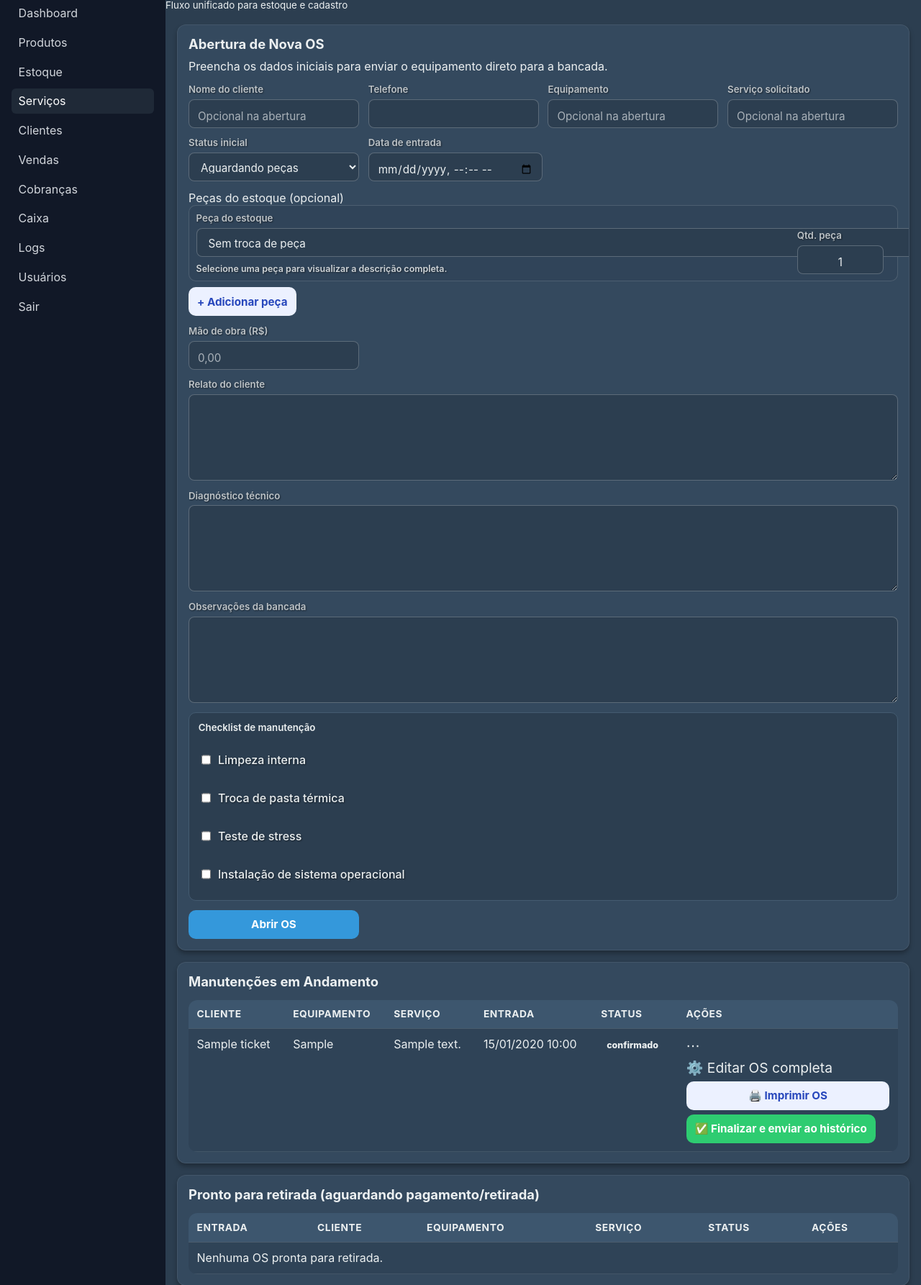
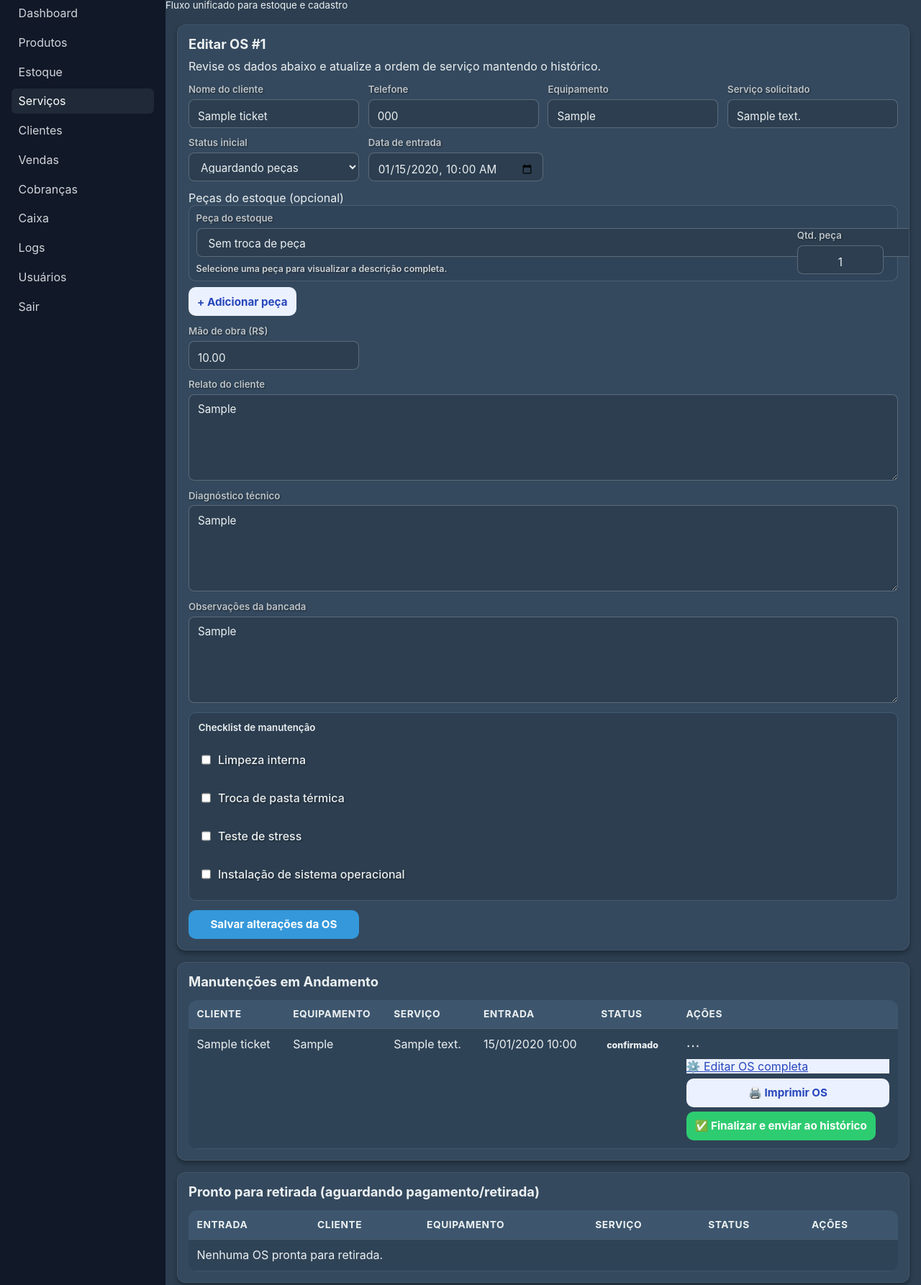
Before and after one commit to FelipeWelter/lojaWeb, a Flask app: page /servicos?edit_ticket_id=1 in a window 1280 px wide, after a click that opens the changed part. Shown: the part 64-1850 px from the top of the page at 72% size. Run offline with Flask 3, Linux system fonts and the light colour scheme; the visitor is signed in with stand-in values (Sample User, id 1); tables that the repository leaves empty hold one stand-in row (values such as "Sample post").

Commit message:
Refatora edição de OS para reutilizar formulário de abertura

```diff
--- a/app.py
+++ b/app.py
@@ -2499,6 +2499,16 @@ def servicos():
 
     unified_completed_history.sort(key=lambda item: item.get('date') or datetime.min, reverse=True)
 
+    edit_ticket = None
+    edit_ticket_id_raw = (request.args.get('edit_ticket_id') or '').strip()
+    if edit_ticket_id_raw:
+        try:
+            edit_ticket_id = int(edit_ticket_id_raw)
+        except ValueError:
+            edit_ticket_id = None
+        if edit_ticket_id:
+            edit_ticket = next((ticket for ticket in maintenance_tickets if ticket.id == edit_ticket_id), None)
+
     clients = Client.query.order_by(Client.name.asc()).all()
     products = Product.query.order_by(Product.name.asc()).all()
     return render_template(
@@ -2514,6 +2524,7 @@ def servicos():
         maintenance_parts_map=maintenance_parts_map,
         maintenance_checklist_map=maintenance_checklist_map,
         maintenance_service_map=maintenance_service_map,
+        edit_ticket=edit_ticket,
         unified_completed_history=unified_completed_history,
         clients=clients,
         products=products,
@@ -2556,7 +2567,7 @@ def atualizar_manutencao(ticket_id: int):
         ticket.technical_diagnosis = (request.form.get('maintenance_technical_diagnosis') or '').strip() or None
         ticket.observations = (request.form.get('maintenance_observations') or '').strip() or None
 
-        status = _normalize_maintenance_status(request.form.get('status') or ticket.status)
+        status = _normalize_maintenance_status(request.form.get('maintenance_status') or request.form.get('status') or ticket.status)
 
         labor_cost_raw = (request.form.get('maintenance_labor_cost') or '0').strip()
         try:
@@ -2578,6 +2589,14 @@ def atualizar_manutencao(ticket_id: int):
         parts_items = _build_maintenance_parts_items(request.form)
 
         ticket.parts_json = json.dumps(parts_items, ensure_ascii=False) if parts_items else None
+
+        entry_date_raw = request.form.get('maintenance_entry_date')
+        if entry_date_raw:
+            try:
+                ticket.entry_date = datetime.fromisoformat(entry_date_raw)
+            except ValueError:
+                flash('Data de entrada inválida.', 'danger')
+                return redirect(url_for('servicos', edit_ticket_id=ticket.id))
 
         exit_date_raw = request.form.get('exit_date')
         if status == 'pronto_retirada' and not exit_date_raw:
@@ -2605,7 +2624,7 @@ def atualizar_manutencao(ticket_id: int):
         flash('OS atualizada com sucesso!', 'success')
         return redirect(url_for('servicos'))
 
-    status = _normalize_maintenance_status(request.form.get('status') or ticket.status)
+    status = _normalize_maintenance_status(request.form.get('maintenance_status') or request.form.get('status') or ticket.status)
     exit_date_raw = request.form.get('exit_date')
     if status == 'pronto_retirada' and not exit_date_raw:
         ticket.exit_date = datetime.utcnow()
--- a/templates/inventory_management.html
+++ b/templates/inventory_management.html
@@ -32,7 +32,7 @@
         <td>{{ 'Ativo' if p.active else 'Inativo' }}</td>
         <td>
           <div class="action-row-inline">
-            <a class="btn-secondary" href="{{ url_for('produtos', edit_product_id=p.id, return_to=url_for('gestao_inventario')) }}">Editar</a>
+            <a class="btn-loja btn-loja--secondary btn-secondary" href="{{ url_for('produtos', edit_product_id=p.id, return_to=url_for('gestao_inventario')) }}">Editar</a>
             {% if p.active %}
             <form method="post" action="{{ url_for('remover_produto', product_id=p.id) }}" class="inline-form">
               <button type="submit" class="btn-danger">Inativar</button>
--- a/templates/services.html
+++ b/templates/services.html
@@ -1,42 +1,69 @@
 {% extends 'base.html' %}
 {% block content %}
 <section class="card services-shell">
-  <h2>Abertura de Nova OS</h2>
-  <p class="montage-subtitle">Preencha os dados iniciais para enviar o equipamento direto para a bancada.</p>
-  <form method="post" class="grid form-grid services-form services-form-two-col">
+  <h2>{% if edit_ticket %}Editar OS #{{ edit_ticket.id }}{% else %}Abertura de Nova OS{% endif %}</h2>
+  <p class="montage-subtitle">{% if edit_ticket %}Revise os dados abaixo e atualize a ordem de serviço mantendo o histórico.{% else %}Preencha os dados iniciais para enviar o equipamento direto para a bancada.{% endif %}</p>
+  <form method="post" action="{% if edit_ticket %}{{ url_for('atualizar_manutencao', ticket_id=edit_ticket.id) }}{% endif %}" class="grid form-grid services-form services-form-two-col">
+    {% if edit_ticket %}
+    <input type="hidden" name="action" value="editar" />
+    {% else %}
     <input type="hidden" name="form_type" value="maintenance_ticket" />
+    {% endif %}
 
     <label class="floating-field">
       <span>Nome do cliente</span>
-      <input name="maintenance_client_name" placeholder="Opcional na abertura" />
+      <input name="maintenance_client_name" placeholder="Opcional na abertura" value="{{ edit_ticket.client_name if edit_ticket else '' }}" />
     </label>
     <label class="floating-field">
       <span>Telefone</span>
-      <input name="maintenance_client_phone" />
+      <input name="maintenance_client_phone" value="{{ edit_ticket.client_phone if edit_ticket else '' }}" />
     </label>
     <label class="floating-field">
       <span>Equipamento</span>
-      <input name="maintenance_equipment" placeholder="Opcional na abertura" />
+      <input name="maintenance_equipment" placeholder="Opcional na abertura" value="{{ edit_ticket.equipment if edit_ticket else '' }}" />
     </label>
     <label class="floating-field">
       <span>Serviço solicitado</span>
-      <input name="maintenance_service_description" placeholder="Opcional na abertura" />
+      <input name="maintenance_service_description" placeholder="Opcional na abertura" value="{{ edit_ticket.service_description if edit_ticket else '' }}" />
     </label>
     <label class="floating-field">
       <span>Status inicial</span>
       <select name="maintenance_status">
+        {% set selected_status = ("em_analise" if edit_ticket and edit_ticket.status == "em_andamento" else (edit_ticket.status if edit_ticket else "em_analise")) %}
         {% for value, label in maintenance_status_options %}
-        <option value="{{ value }}">{{ label }}</option>
+        <option value="{{ value }}" {% if selected_status == value %}selected{% endif %}>{{ label }}</option>
         {% endfor %}
       </select>
     </label>
     <label class="floating-field">
       <span>Data de entrada</span>
-      <input name="maintenance_entry_date" type="datetime-local" />
+      <input name="maintenance_entry_date" type="datetime-local" value="{{ edit_ticket.entry_date.strftime('%Y-%m-%dT%H:%M') if edit_ticket and edit_ticket.entry_date else '' }}" />
     </label>
     <div class="full-width">
       <span>Peças do estoque (opcional)</span>
       <div id="maintenance-parts-list" class="grid form-grid maintenance-parts-stack">
+        {% set opening_parts = maintenance_parts_map.get(edit_ticket.id, []) if edit_ticket else [] %}
+        {% if opening_parts %}
+          {% for part in opening_parts %}
+        <div class="maintenance-part-row">
+          <label class="floating-field">
+            <span>Peça do estoque</span>
+            <select name="maintenance_part_id[]">
+              <option value="">Sem troca de peça</option>
+              {% for product in products %}
+              <option value="{{ product.id }}" data-description="{{ product.inventory_display_name }}" {% if part.get('product_id') == product.id %}selected{% endif %}>{{ product.inventory_display_name }}</option>
+              {% endfor %}
+            </select>
+            <small class="selected-part-description" data-empty="Selecione uma peça para visualizar a descrição completa."></small>
+          </label>
+          <label class="floating-field maintenance-qty-field">
+            <span>Qtd. peça</span>
+            <input name="maintenance_part_qty[]" class="maintenance-part-qty-input" type="number" min="1" value="{{ part.get('quantity') or 1 }}" />
+          </label>
+          <button type="button" class="btn-secondary remove-part-row" style="align-self:end;" {% if opening_parts|length == 1 %}hidden{% endif %}>Remover</button>
+        </div>
+          {% endfor %}
+        {% else %}
         <div class="maintenance-part-row">
           <label class="floating-field">
             <span>Peça do estoque</span>
@@ -54,37 +81,39 @@
           </label>
           <button type="button" class="btn-secondary remove-part-row" style="align-self:end;" hidden>Remover</button>
         </div>
+        {% endif %}
       </div>
       <button type="button" id="add-maintenance-part" class="btn-secondary" style="margin-top:8px;">+ Adicionar peça</button>
     </div>
     <label class="floating-field">
       <span>Mão de obra (R$)</span>
-      <input name="maintenance_labor_cost" type="number" min="0" step="0.01" placeholder="0,00" />
+      <input name="maintenance_labor_cost" type="number" min="0" step="0.01" placeholder="0,00" value="{{ '%.2f'|format(edit_ticket.labor_cost or 0) if edit_ticket else '' }}" />
     </label>
 
     <label class="floating-field full-width">
       <span>Relato do cliente</span>
-      <textarea name="maintenance_customer_report" rows="2"></textarea>
+      <textarea name="maintenance_customer_report" rows="2">{{ edit_ticket.customer_report if edit_ticket else '' }}</textarea>
     </label>
     <label class="floating-field full-width">
       <span>Diagnóstico técnico</span>
-      <textarea name="maintenance_technical_diagnosis" rows="2"></textarea>
+      <textarea name="maintenance_technical_diagnosis" rows="2">{{ edit_ticket.technical_diagnosis if edit_ticket else '' }}</textarea>
     </label>
     <label class="floating-field full-width">
       <span>Observações da bancada</span>
-      <textarea name="maintenance_observations" rows="2"></textarea>
+      <textarea name="maintenance_observations" rows="2">{{ edit_ticket.observations if edit_ticket else '' }}</textarea>
     </label>
 
     <div class="checklist-block full-width">
       <p>Checklist de manutenção</p>
       <div class="checklist-list">
+        {% set edit_done_labels = maintenance_checklist_map.get(edit_ticket.id, []) if edit_ticket else [] %}
         {% for item in maintenance_checklist %}
-        <label><input type="checkbox" name="check_{{ loop.index0 }}" /> {{ item }}</label>
+        <label><input type="checkbox" name="check_{{ loop.index0 }}" {% if item in edit_done_labels %}checked{% endif %}/> {{ item }}</label>
         {% endfor %}
       </div>
     </div>
 
-    <button type="submit">Abrir OS</button>
+    <button type="submit">{% if edit_ticket %}Salvar alterações da OS{% else %}Abrir OS{% endif %}</button>
   </form>
 </section>
 
@@ -116,70 +145,7 @@
           <details class="service-actions-menu">
             <summary>⋯</summary>
             <div class="service-actions-list">
-              <details>
-                <summary>⚙️ Editar OS completa</summary>
-                <form method="post" action="{{ url_for('atualizar_manutencao', ticket_id=ticket.id) }}" class="inline-form service-edit-form" data-ticket-id="{{ ticket.id }}">
-                  <input type="hidden" name="action" value="editar" />
-                  <input name="maintenance_client_name" value="{{ ticket.client_name }}" placeholder="Nome do cliente" />
-                  <input name="maintenance_client_phone" value="{{ ticket.client_phone or '' }}" placeholder="Telefone" />
-                  <input name="maintenance_equipment" value="{{ ticket.equipment }}" placeholder="Equipamento" />
-                  <input name="maintenance_service_description" value="{{ ticket.service_description }}" placeholder="Serviço" />
-                  <input name="maintenance_labor_cost" type="number" min="0" step="0.01" value="{{ '%.2f'|format(ticket.labor_cost or 0) }}" placeholder="Mão de obra" />
-                  <select name="status">
-                    {% set edit_status = "em_analise" if ticket.status == "em_andamento" else ticket.status %}
-                    {% for value, label in maintenance_status_options %}
-                    <option value="{{ value }}" {% if edit_status == value %}selected{% endif %}>{{ label }}</option>
-                    {% endfor %}
-                  </select>
-                  <textarea name="maintenance_customer_report" rows="2" placeholder="Relato do cliente">{{ ticket.customer_report or '' }}</textarea>
-                  <textarea name="maintenance_technical_diagnosis" rows="2" placeholder="Diagnóstico técnico">{{ ticket.technical_diagnosis or '' }}</textarea>
-                  <textarea name="maintenance_observations" rows="2" placeholder="Observações">{{ ticket.observations or '' }}</textarea>
-                  <div class="checklist-block">
-                    <p>Checklist de manutenção</p>
-                    <div class="checklist-list">
-                      {% set done_labels = maintenance_checklist_map.get(ticket.id, []) %}
-                      {% for item in maintenance_checklist %}
-                      <label><input type="checkbox" name="check_{{ loop.index0 }}" {% if item in done_labels %}checked{% endif %}/> {{ item }}</label>
-                      {% endfor %}
-                    </div>
-                  </div>
-                  <div>
-                    <small>Peças da OS</small>
-                    {% set existing_parts = maintenance_parts_map.get(ticket.id, []) %}
-                    <div class="grid form-grid edit-maintenance-parts-list maintenance-parts-stack">
-                      {% if existing_parts %}
-                        {% for part in existing_parts %}
-                        <div class="maintenance-part-row">
-                          <select name="maintenance_part_id[]">
-                            <option value="">Sem troca de peça</option>
-                            {% for product in products %}
-                            <option value="{{ product.id }}" data-description="{{ product.inventory_display_name }}" {% if part.get('product_id') == product.id %}selected{% endif %}>{{ product.inventory_display_name }}</option>
-                            {% endfor %}
-                          </select>
-                          <small class="selected-part-description" data-empty="Selecione uma peça para visualizar a descrição completa."></small>
-                          <input name="maintenance_part_qty[]" class="maintenance-part-qty-input" type="number" min="1" value="{{ part.get('quantity') or 1 }}" />
-                          <button type="button" class="btn-secondary remove-part-row">Remover</button>
-                        </div>
-                        {% endfor %}
-                      {% else %}
-                        <div class="maintenance-part-row">
-                          <select name="maintenance_part_id[]">
-                            <option value="">Sem troca de peça</option>
-                            {% for product in products %}
-                            <option value="{{ product.id }}" data-description="{{ product.inventory_display_name }}">{{ product.inventory_display_name }}</option>
-                            {% endfor %}
-                          </select>
-                          <small class="selected-part-description" data-empty="Selecione uma peça para visualizar a descrição completa."></small>
-                          <input name="maintenance_part_qty[]" class="maintenance-part-qty-input" type="number" min="1" value="1" />
-                          <button type="button" class="btn-secondary remove-part-row" hidden>Remover</button>
-                        </div>
-                      {% endif %}
-                    </div>
-                    <button type="button" class="btn-secondary add-edit-maintenance-part" style="margin-top:8px;">+ Adicionar peça</button>
-                  </div>
-                  <button type="submit" class="btn-secondary">Salvar alterações</button>
-                </form>
-              </details>
+              <a class="btn-secondary" href="{{ url_for('servicos', edit_ticket_id=ticket.id) }}">⚙️ Editar OS completa</a>
               <button type="button" class="btn-secondary js-print-trigger" data-print-url="{{ url_for('imprimir', tipo='manutencao', record_id=ticket.id) }}">🖨️ Imprimir OS</button>
               <form method="post" action="{{ url_for('atualizar_manutencao', ticket_id=ticket.id) }}">
                 <input type="hidden" name="action" value="finalizar" />
@@ -343,36 +309,6 @@
     });
   };
 
-  document.querySelectorAll('.service-edit-form').forEach((form) => {
-    const partsContainer = form.querySelector('.edit-maintenance-parts-list');
-    const addBtn = form.querySelector('.add-edit-maintenance-part');
-    if (!partsContainer || !addBtn) return;
-
-    const updateButtons = () => {
-      const rows = Array.from(partsContainer.querySelectorAll('.maintenance-part-row'));
-      rows.forEach((row) => {
-        const removeBtn = row.querySelector('.remove-part-row');
-        if (!removeBtn) return;
-        removeBtn.hidden = rows.length === 1;
-        removeBtn.onclick = () => {
-          row.remove();
-          updateButtons();
-        };
-      });
-    };
-
-    addBtn.addEventListener('click', () => {
-      const firstRow = partsContainer.querySelector('.maintenance-part-row');
-      if (!firstRow) return;
-      partsContainer.appendChild(clonePartRow(firstRow));
-      updateButtons();
-      bindPartDescriptionRows(partsContainer);
-    });
-
-    updateButtons();
-    bindPartDescriptionRows(partsContainer);
-  });
-
   const partsList = document.getElementById('maintenance-parts-list');
   const addPartButton = document.getElementById('add-maintenance-part');
 
```
